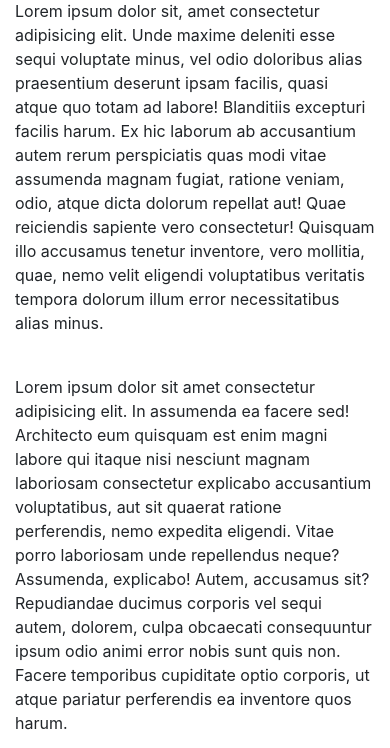
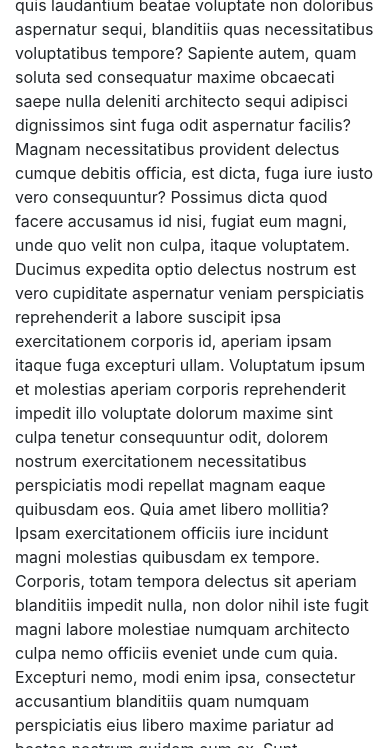
Before and after one commit to nullcookies/BotConstructor, a Django app: page / in a window 390 px wide. Shown: the part 952-1700 px from the top of the page. Run offline with Django 3.2, Linux system fonts and the light colour scheme; some libraries are stand-ins or nearby versions.

Commit message:
Add small changes in html code.

```diff
--- a/BotConstructor/templates/Wrapper.html
+++ b/BotConstructor/templates/Wrapper.html
@@ -23,71 +23,41 @@
         </div>
         {% endfor %}
         {% endif %}
-        <div class="row">
-            <div class="col-md-7">
-                <img src="https://www.tokkoro.com/picsup/2620137-mountains-4k-pc-hd-wallpaper-free-download.jpg"
-                    class="d-block w-100">
-            </div>
-
-            <div class="col-md-5">
-                <p>Lorem ipsum dolor sit, amet consectetur adipisicing elit. Unde maxime deleniti esse sequi voluptate
-                    minus, vel odio doloribus alias praesentium deserunt ipsam facilis, quasi atque quo totam ad labore!
-                    Blanditiis excepturi facilis harum. Ex hic laborum ab accusantium autem rerum perspiciatis quas modi
-                    vitae assumenda magnam fugiat, ratione veniam, odio, atque dicta dolorum repellat aut! Quae
-                    reiciendis sapiente vero consectetur! Quisquam illo accusamus tenetur inventore, vero mollitia,
-                    quae, nemo velit eligendi voluptatibus veritatis tempora dolorum illum error necessitatibus alias
-                    minus.</p>
-            </div>
-        </div>
     </div>
 </section>
 
-<section class="mt-4">
+<section>
     <div class="container">
-        <div class="row">
-            <div class="col-md-5">
-                <p>Lorem ipsum dolor sit amet consectetur adipisicing elit. In assumenda ea facere sed! Architecto eum
-                    quisquam est enim magni labore qui itaque nisi nesciunt magnam laboriosam consectetur explicabo
-                    accusantium voluptatibus, aut sit quaerat ratione perferendis, nemo expedita eligendi. Vitae porro
-                    laboriosam unde repellendus neque? Assumenda, explicabo! Autem, accusamus sit? Repudiandae ducimus
-                    corporis vel sequi autem, dolorem, culpa obcaecati consequuntur ipsum odio animi error nobis sunt
-                    quis non. Facere temporibus cupiditate optio corporis, ut atque pariatur perferendis ea inventore
-                    quos harum.</p>
-            </div>
-
-            <div class="col-md-7">
-                <div id="mainCarousel" class="carousel slide" data-ride="carousel">
-                    <div class="carousel-inner">
-                        <div class="carousel-item active">
-                            <img src="https://images.unsplash.com/photo-1538370965046-79c0d6907d47?ixlib=rb-1.2.1&w=1000&q=80"
-                                class="d-block w-100" id="bor-carousel">
-                        </div>
-
-                        <div class="carousel-item">
-                            <img src="https://images.unsplash.com/photo-1538370965046-79c0d6907d47?ixlib=rb-1.2.1&w=1000&q=80"
-                                class="d-block w-100" id="bor-carousel">
-                        </div>
-
-                        <div class="carousel-item">
-                            <img src="https://images.unsplash.com/photo-1538370965046-79c0d6907d47?ixlib=rb-1.2.1&w=1000&q=80"
-                                class="d-block w-100" id="bor-carousel">
-                        </div>
-                    </div>
-
-                    <a href="#mainCarousel" class="carousel-control-prev" data-slide="prev" role="button">
-                        <span class="carousel-control-prev-icon" aria-hidden="true"></span>
-                        <span class="sr-only">Previous</span>
-                    </a>
-
-                    <a href="#mainCarousel" class="carousel-control-next" data-slide="next" role="button">
-                        <span class="carousel-control-next-icon" aria-hidden="true"></span>
-                        <span class="sr-only">Next</span>
-                    </a>
-                </div>
-            </div>
-        </div>
+        Lorem ipsum dolor sit amet, consectetur adipisicing elit. Excepturi veritatis quaerat minus explicabo porro, eos
+        facilis in aliquid maiores quod consequuntur hic reprehenderit odio necessitatibus sapiente ducimus quisquam!
+        Nihil, laborum nobis nostrum dolores in, laboriosam excepturi error voluptatibus consectetur incidunt at iusto
+        id aliquid possimus suscipit soluta dolore commodi. Enim, consequuntur nam illum dolorem ducimus repellat,
+        perferendis tenetur quis laudantium beatae voluptate non doloribus aspernatur sequi, blanditiis quas
+        necessitatibus voluptatibus tempore? Sapiente autem, quam soluta sed consequatur maxime obcaecati saepe nulla
+        deleniti architecto sequi adipisci dignissimos sint fuga odit aspernatur facilis? Magnam necessitatibus
+        provident delectus cumque debitis officia, est dicta, fuga iure iusto vero consequuntur? Possimus dicta quod
+        facere accusamus id nisi, fugiat eum magni, unde quo velit non culpa, itaque voluptatem. Ducimus expedita optio
+        delectus nostrum est vero cupiditate aspernatur veniam perspiciatis reprehenderit a labore suscipit ipsa
+        exercitationem corporis id, aperiam ipsam itaque fuga excepturi ullam. Voluptatum ipsum et molestias aperiam
+        corporis reprehenderit impedit illo voluptate dolorum maxime sint culpa tenetur consequuntur odit, dolorem
+        nostrum exercitationem necessitatibus perspiciatis modi repellat magnam eaque quibusdam eos. Quia amet libero
+        mollitia? Ipsam exercitationem officiis iure incidunt magni molestias quibusdam ex tempore. Corporis, totam
+        tempora delectus sit aperiam blanditiis impedit nulla, non dolor nihil iste fugit magni labore molestiae numquam
+        architecto culpa nemo officiis eveniet unde cum quia. Excepturi nemo, modi enim ipsa, consectetur accusantium
+        blanditiis quam numquam perspiciatis eius libero maxime pariatur ad beatae nostrum quidem eum ex. Sunt, quisquam
+        fugit quaerat perspiciatis reprehenderit architecto enim rerum excepturi, natus quae consequuntur. Veritatis
+        aliquid quis necessitatibus amet explicabo quisquam officiis minus doloribus consequatur ratione at vero animi
+        delectus nesciunt culpa esse, est praesentium ad molestias, accusamus incidunt aut! Omnis alias voluptatem
+        assumenda delectus fugiat tenetur repudiandae doloribus rerum repellat quia obcaecati minus enim nam provident
+        architecto nulla repellendus fugit veritatis necessitatibus, voluptas officia vitae veniam. Perferendis
+        repellat, alias, et distinctio excepturi deleniti delectus vero dolorem accusamus nulla unde harum. Consectetur
+        suscipit nisi aspernatur, facere impedit ullam unde quae alias saepe quas modi cumque dignissimos qui vero
+        repellendus! Nam sunt fugit deserunt at dignissimos voluptatibus atque, ullam alias pariatur explicabo omnis
+        illo aliquid libero adipisci perferendis minima facilis sit reiciendis blanditiis beatae error similique
+        nesciunt ducimus. Exercitationem minima unde soluta impedit sequi possimus eligendi quibusdam, maxime explicabo
+        libero, quis vero facere alias blanditiis accusantium eius, commodi asperiores aspernatur illum atque maiores.
+        Ipsa, veniam! Adipisci tempora dolor sint tempore ratione illo! Dignissimos temporibus aliquid labore.
     </div>
 </section>
-
 {% include 'Footer.html' %}
 {% endblock main_section %}
--- a/Bots/templates/FirstStep.html
+++ b/Bots/templates/FirstStep.html
@@ -17,7 +17,7 @@
         </div>
     </div>
 
-    <div class="card shadow mt-3">
+    <div class="card shadow mt-4">
         <div class="card-body">
             <h4 class="text-dark mb-3">You must to enter API token</h4>
 
```
Also changed, not shown: Bots/templates/AllBots.html (+6 -5 lines), Users/templates/Users/Profile.html (+7 -6 lines).
